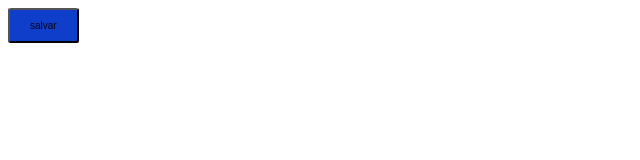
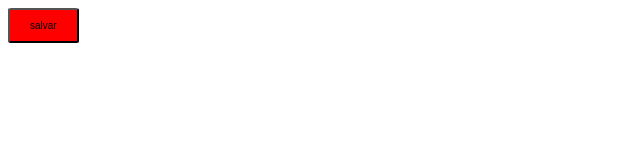
Before and after one commit to Pedro-Mantovanini-Silva/butao, a plain HTML site: page index.html in a window 1280 px wide. Shown: the whole page, without its empty margins (0-640 px from the left). Drawn offline with Linux system fonts and the light colour scheme.

Commit message:
Add files via upload

```diff
--- a/style.css
+++ b/style.css
@@ -1,6 +1,6 @@
 .save-button {
-    background-color:rgb(15, 62, 202);
-    color:rgb(6, 2, 22);
+    background-color:red;
+    color:white.;
     border: nome;
     padding: 10px 20px;
     font-size: 10px;
```
